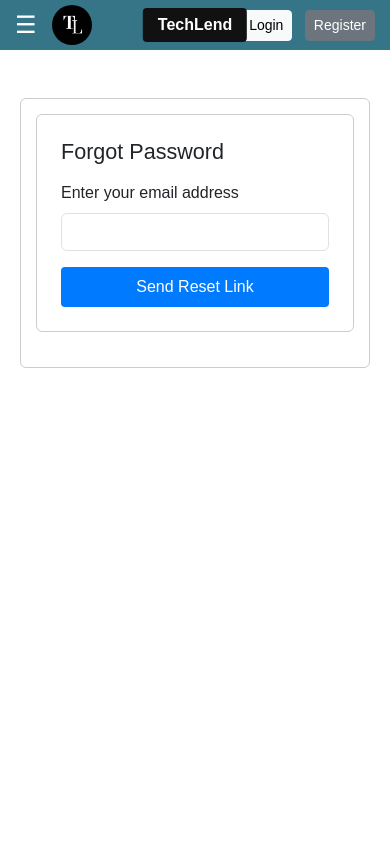
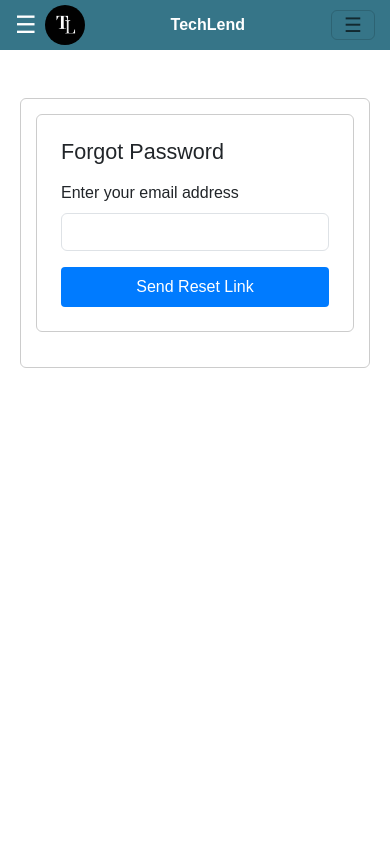
Before and after one commit to elly-techlend/techlend, a Flask app: page /forgot-password in a window 390 px wide. Run offline with Flask 3, Linux system fonts and the light colour scheme.

Commit message:
Make top navbar expand/collapse on right ☰ click for mobile

```diff
--- a/templates/base.html
+++ b/templates/base.html
@@ -37,25 +37,64 @@
       align-items: center;
       padding: 0 15px;
       color: #fff;
+      overflow: hidden;
     }
 
-    .navbar-center {
-      position: absolute;
-      left: 50%;
-      transform: translateX(-50%);
-      background-color: #111;
-      padding: 5px 15px;
-      border-radius: 4px;
-      font-weight: 600;
-      color: white;
-      display: flex;
-      align-items: center;
+    /* When expanded, increase height to fit login buttons */
+    .navbar.expanded {
+      height: 120px; /* adjust as needed */
+      flex-wrap: wrap;
+      align-items: flex-start;
+      padding-top: 10px;
     }
 
     .navbar-right {
       margin-left: auto;
     }
 
+    .navbar .navbar-right {
+      display: flex;
+      align-items: center;
+    }
+    .navbar-center {
+      position: absolute;
+      left: 50%;
+      transform: translateX(-50%);
+    }
+    @media (max-width: 991.98px) {
+      .navbar .navbar-right {
+        display: none; /* hide right on mobile initially */
+        width: 100%;
+        margin-top: 10px;
+        justify-content: center;
+      }
+      /* Show right when navbar expanded */
+      .navbar.expanded .navbar-right {
+        display: flex;
+      }
+      .navbar.expanded .navbar-center {
+        width: 100%;
+        order: 1;
+        margin-bottom: 10px;
+      }
+    }
+    .vr-line {
+      width: 1px;
+      height: 30px;
+      background-color: #fff;
+      margin: 0 10px;
+    }
+
+    @media (max-width: 991.98px) {
+      .navbar-center {
+        position: static;
+        transform: none;
+        margin: auto;
+      }
+      .vr-line{
+        display:none;
+      }
+    }
     .sidebar {
       position: fixed;
       top: 50px;
@@ -121,25 +160,34 @@
 
 <body class="{% if theme == 'dark' %}dark-mode{% endif %}">
  <!-- ✅ Top Navbar -->
-  <nav class="navbar">
-    <span class="menu-toggle" onclick="toggleSidebar()">☰</span>
-    <div class="navbar-left">
+<nav class="navbar navbar-expand-lg" id="topNavbar">
+  <!-- Left Section (TechLend Logo + Menu Toggle) -->
+  <div class="d-flex align-items-center navbar-left">
+    <span class="menu-toggle me-2 d-lg-none" onclick="toggleSidebar()">☰</span>
     <img src="{{ url_for('static', filename='tec.jpeg') }}" width="40" height="40" class="rounded-circle" alt="TechLend Logo">
+    <div class="vr-line ms-3 d-none d-lg-block"></div>
   </div>
 
-<div class="navbar-center d-flex align-items-center justify-content-center text-nowrap overflow-hidden">
+  <!-- Center Section (Company Logo + Name) -->
+  <div class="navbar-center text-center mx-auto">
     {% if current_user.is_authenticated and current_user.company %}
+      <div class="d-flex align-items-center justify-content-center text-white">
         {% if current_user.company.logo_url %}
           <img src="{{ current_user.company.logo_url }}" width="30" height="30" class="rounded-circle me-2" alt="Company Logo">
         {% else %}
           <img src="{{ url_for('static', filename='default_logo.png') }}" width="30" height="30" class="rounded-circle me-2" alt="Default Logo">
         {% endif %}
-    <span class="text-truncate d-inline-block" style="max-width: 120px;">{{ current_user.company.name }}</span>
+        <span class="fw-semibold text-white text-truncate">{{ current_user.company.name }}</span>
+      </div>
     {% else %}
-    <span>TechLend</span>
+      <span class="fw-semibold text-white">TechLend</span>
     {% endif %}
   </div>
 
+  <!-- Right Toggle Button (Mobile Only) -->
+  <button class="navbar-toggler d-lg-none" type="button" onclick="toggleNavbarExpand()">☰</button>
+
+  <!-- Right Section (User Info + Auth Buttons) -->
   <div class="navbar-right">
     {% if current_user.is_authenticated %}
       <span class="me-2">Hi, {{ current_user.username }}</span>
@@ -336,14 +384,36 @@
 </script>
 
 <script>
+  // Sidebar toggle
   function toggleSidebar() {
     document.getElementById("sidebar").classList.toggle("show");
   }
 
+  // Submenu toggle
   function toggleSubmenu(id) {
     const menu = document.getElementById(id);
     menu.style.display = menu.style.display === "block" ? "none" : "block";
   }
+
+  // Toggle navbar expanded class on mobile when clicking right ☰
+  function toggleNavbarExpand() {
+    const navbar = document.getElementById("topNavbar");
+    navbar.classList.toggle("expanded");
+  }
+
+  // Optional: Click outside to close expanded navbar
+  document.addEventListener("click", function(event) {
+    const navbar = document.getElementById("topNavbar");
+    const toggler = document.querySelector(".navbar-toggler");
+
+    if (
+      navbar.classList.contains("expanded") &&
+      !navbar.contains(event.target) &&
+      toggler !== event.target
+    ) {
+      navbar.classList.remove("expanded");
+    }
+  });
 </script>
 
 <script src="https://cdn.jsdelivr.net/npm/bootstrap@5.3.0/dist/js/bootstrap.bundle.min.js"></script>
```
Lines whose indentation alone changed are shown as unchanged.
